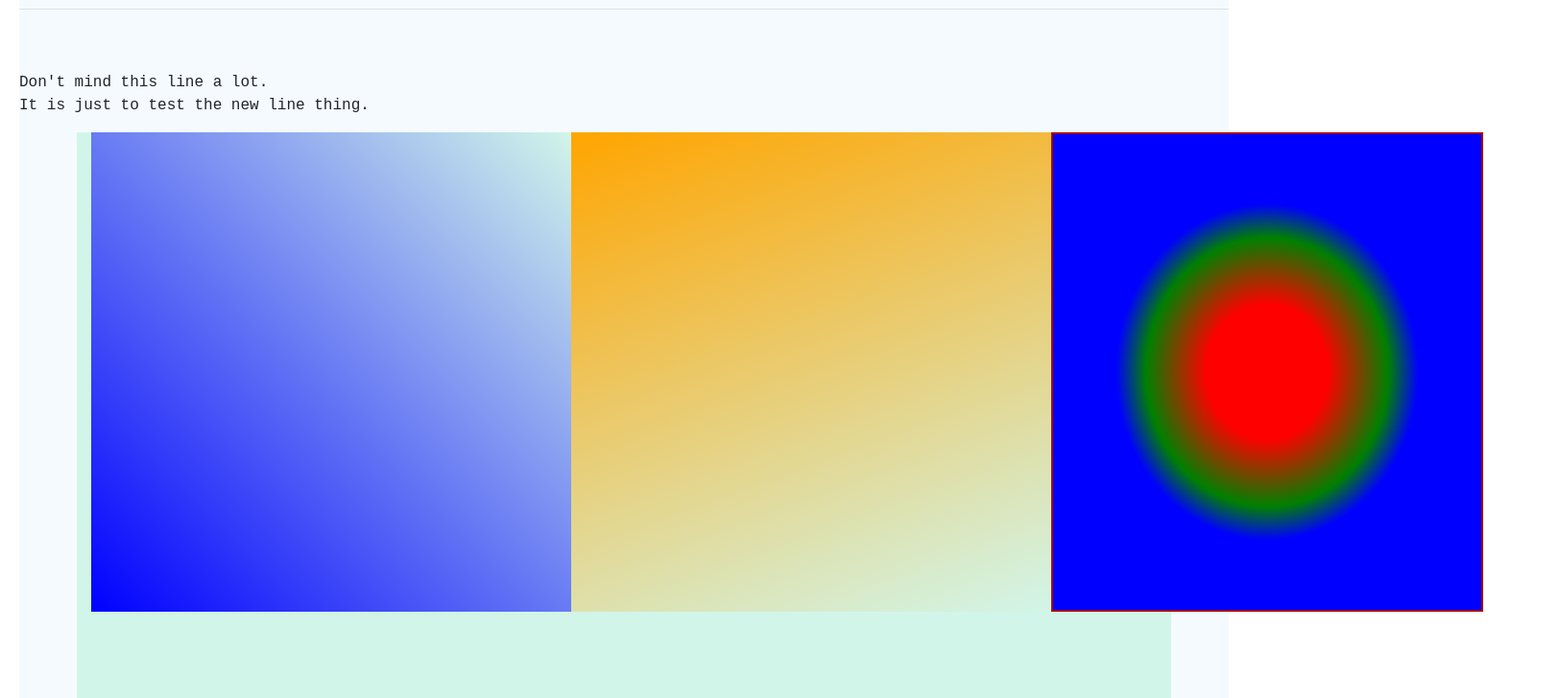
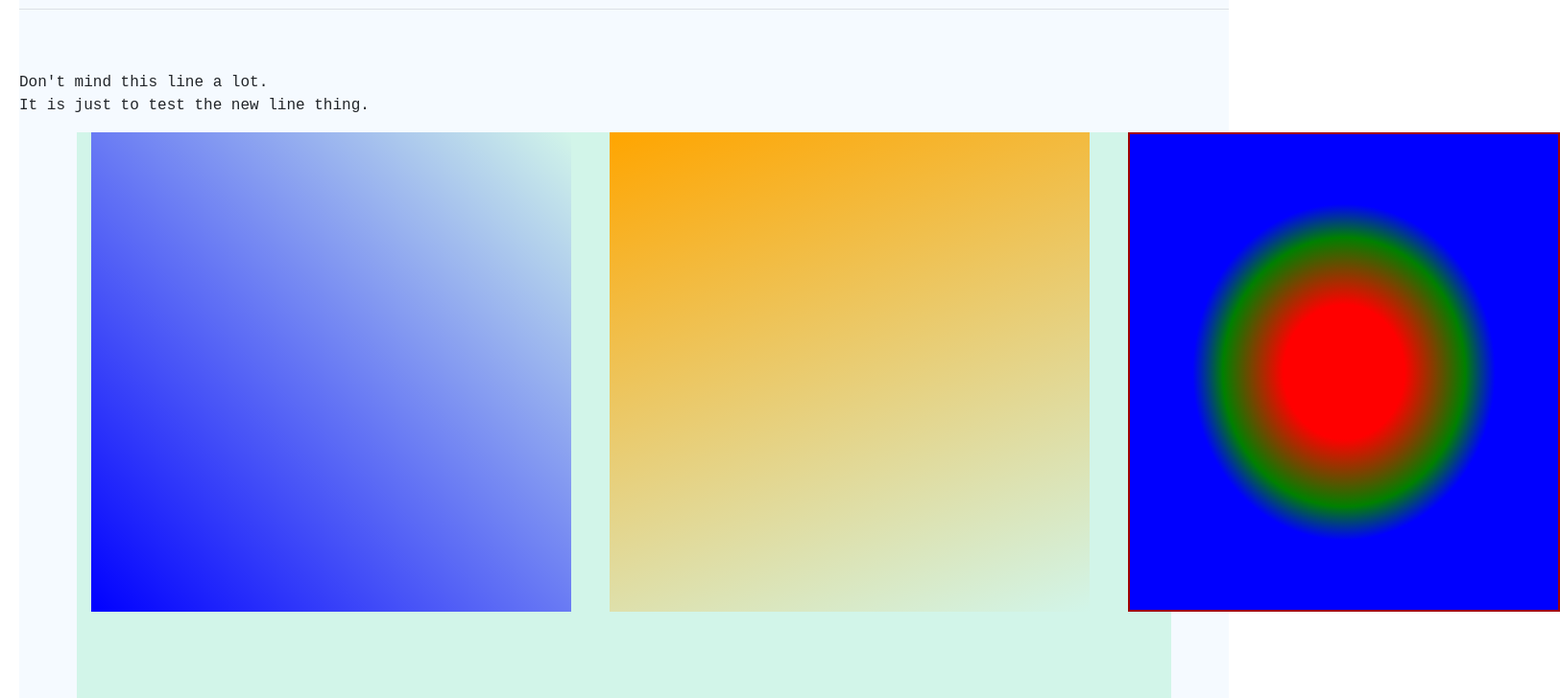
Before and after one commit to agwadan/React-Exercise, a React (Create React App) app: page / in a window 1280 px wide. Shown: the part 2700-3428 px from the top of the page at 96% size, 1625 px wide, since content can reach past the window. Built offline with nearby package versions, Linux system fonts and the light colour scheme; the HTML template or start-up script is replaced by a standard one.

Commit message:
04:33:00 - Grid gaps

```diff
--- a/src/components/13-stylingWithCss/contentPage.css
+++ b/src/components/13-stylingWithCss/contentPage.css
@@ -71,6 +71,7 @@
   grid-template-columns: auto auto auto;/* Equally divides the columns to 3 */
   grid-template-rows: auto auto; /* Equally plits the rows to 2 */
   justify-content: space-evenly; /* start, center, end, space-around, space-between*/
+  gap: 100px 40px; /* row first column second */
 
 
   /* flex-direction: row; /*     other values -> row-reverse, column, column-reverse
```
